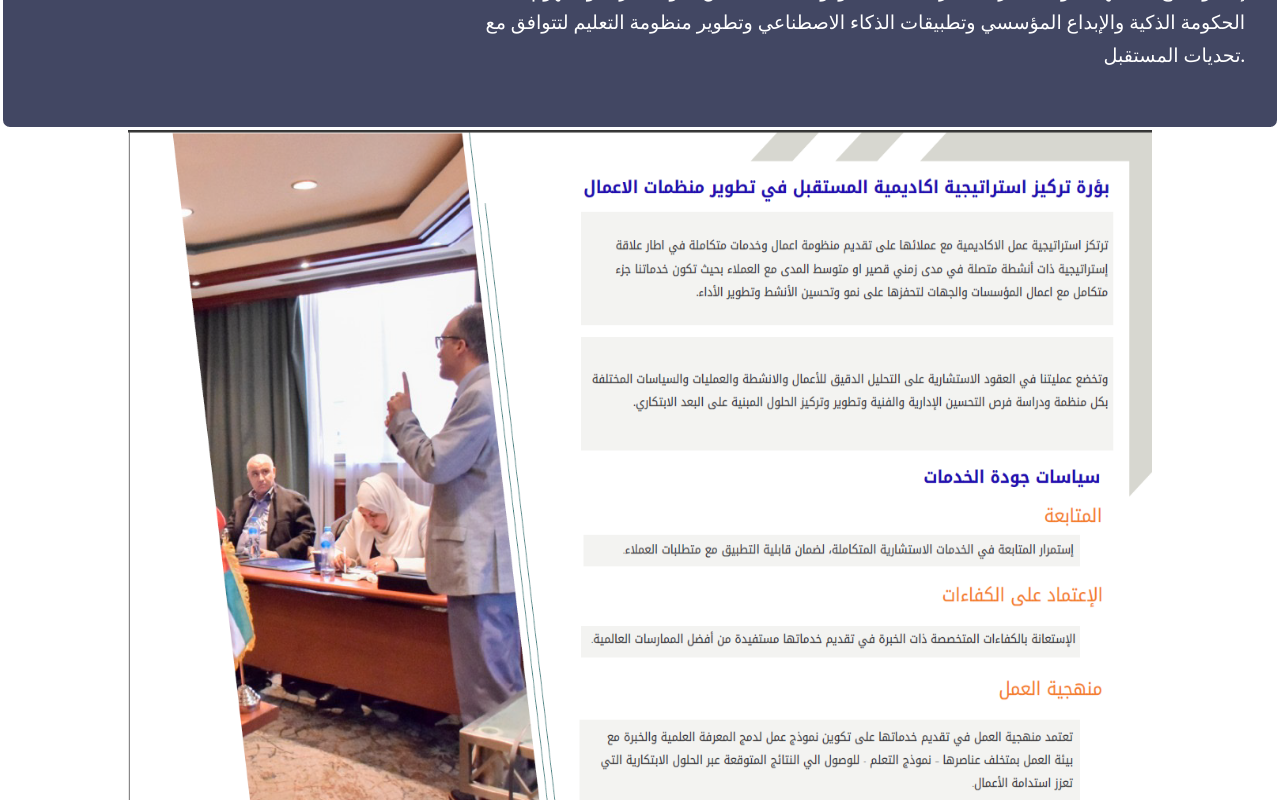
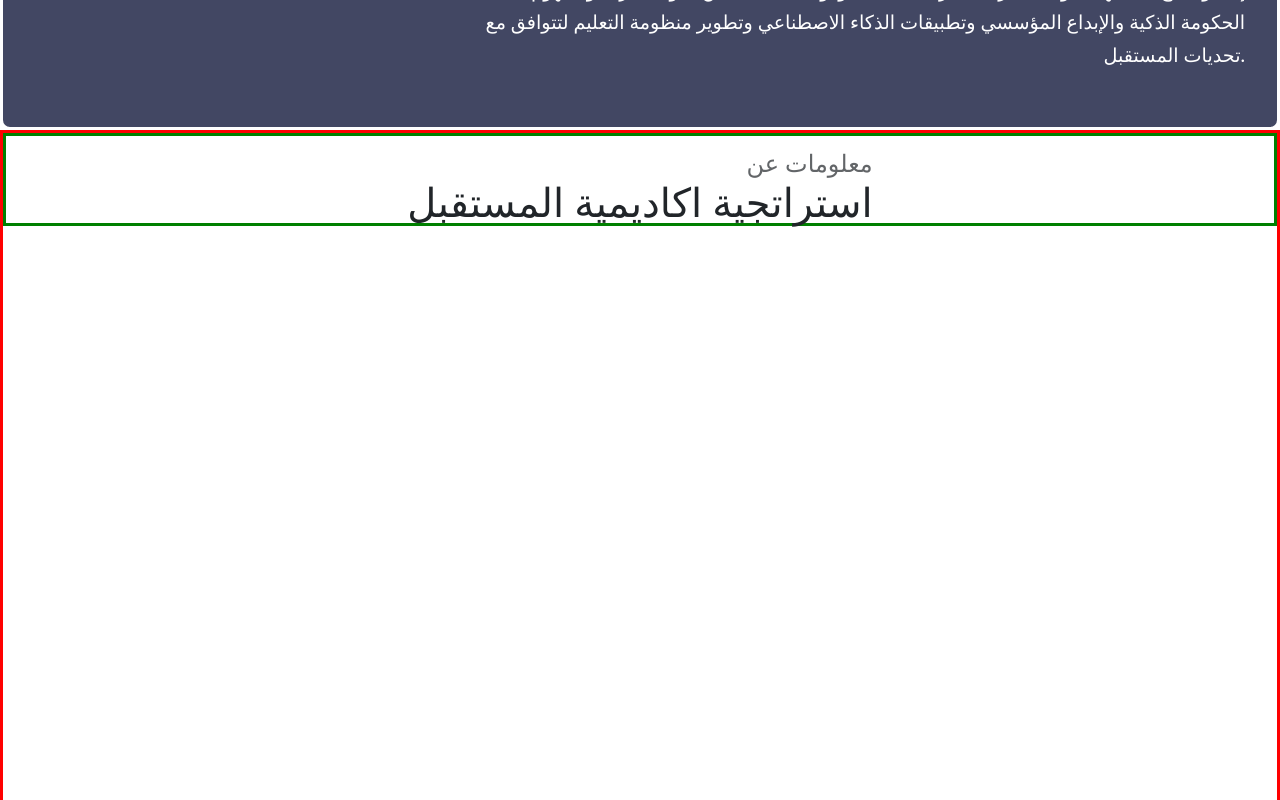
Before and after one commit to omar-vtc/Future-app, a React (Create React App) app: page / in a window 1280 px wide. Shown: the part 1280-2080 px from the top of the page. Built offline with nearby package versions, Linux system fonts and the light colour scheme.

Commit message:
strategy on progress

```diff
--- a/src/components/About-us/AboutUs.js
+++ b/src/components/About-us/AboutUs.js
@@ -28,15 +28,12 @@ function AboutUs() {
   return (
     <div>
       <AboutFuture />
-
       <div className="strategy">
-        <div className="strategy-img">
-          <img
-            src={strategy}
-            alt="about"
-            useMap="#image-map"
-            className="relative-img"
-          />
+        <div className="strategy-title">
+          <div className="float-right">
+            <h4>معلومات عن</h4>
+            <h1>استراتجية اكاديمية المستقبل</h1>
+          </div>
         </div>
       </div>
       <ImageMap />
--- a/src/css/aboutUs.css
+++ b/src/css/aboutUs.css
@@ -1,10 +1,3 @@
-.ut-title {
-  display: flex;
-  flex-direction: column;
-  justify-content: center;
-  align-items: center;
-  border: solid brown;
-}
 .ut-title h5 {
   opacity: 0.7;
   padding-top: 15px;
@@ -167,15 +160,36 @@ area {
 .strategy {
   width: 100%;
   height: 98vh;
-  /* border: solid red; */
+  border: solid red;
 }
-.strategy .strategy-img {
-  width: 80%;
-  height: 100%;
-  /* border: solid gold; */
+.strategy-title {
+  width: 100%;
+  height: 12%;
+  border: solid green;
+  display: flex;
+  align-items: center;
+  justify-content: center;
+  flex-direction: column;
+}
+.strategy-title h1 {
+  display: inline-block;
   margin: auto;
+  /* border: solid; */
+  font-size: 900;
 }
-.strategy .strategy-img img {
-  width: 100%;
-  height: 100%;
+.strategy-title h4 {
+  opacity: 0.7;
+  padding-top: 15px;
+  margin: 0px;
+  z-index: -5;
+  display: inline-block;
+  /* border: solid rebeccapurple; */
 }
+.strategy .strategy-title .float-right {
+  width: auto;
+  height: auto;
+  display: flex;
+  flex-direction: column;
+  /* border: solid magenta; */
+  align-items: flex-end;
+}
--- a/src/css/index.css
+++ b/src/css/index.css
@@ -20,7 +20,7 @@ body {
 .about-us {
   width: 100%;
   height: 400px;
-  border: solid red;
+  /* border: solid red; */
 }
 
 .countries {
@@ -153,10 +153,7 @@ body {
   font-size: 55px;
   z-index: -5;
 }
-.ut-title #arab {
-  font-size: 50px;
-  z-index: -5;
-}
+
 .ut-title p {
   width: 70%;
   /* border: solid; */
```
